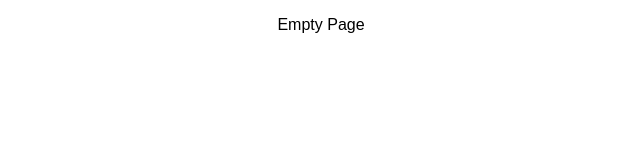
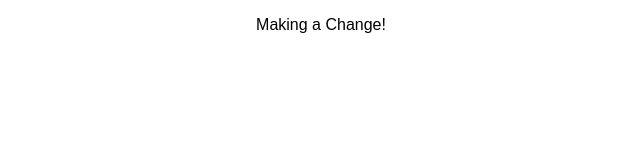
Before and after one commit to kristenstoeckeler/movie-sagas-master, a React (Create React App) app: page / in a window 1280 px wide. Shown: the top 160 px of the page, without its empty margins (319-959 px from the left). Built offline with nearby package versions, Linux system fonts and the light colour scheme.

Commit message:
sql file, created db

```diff
--- a/src/components/App/App.js
+++ b/src/components/App/App.js
@@ -6,7 +6,7 @@ class App extends Component {
   render() {
     return (
       <div className="App">
-        <p>Empty Page</p>
+        <p>Making a Change!</p>
       </div>
     );
   }
```
Also changed, not shown: 1 other file (tests, documents, lock files or other folders).
